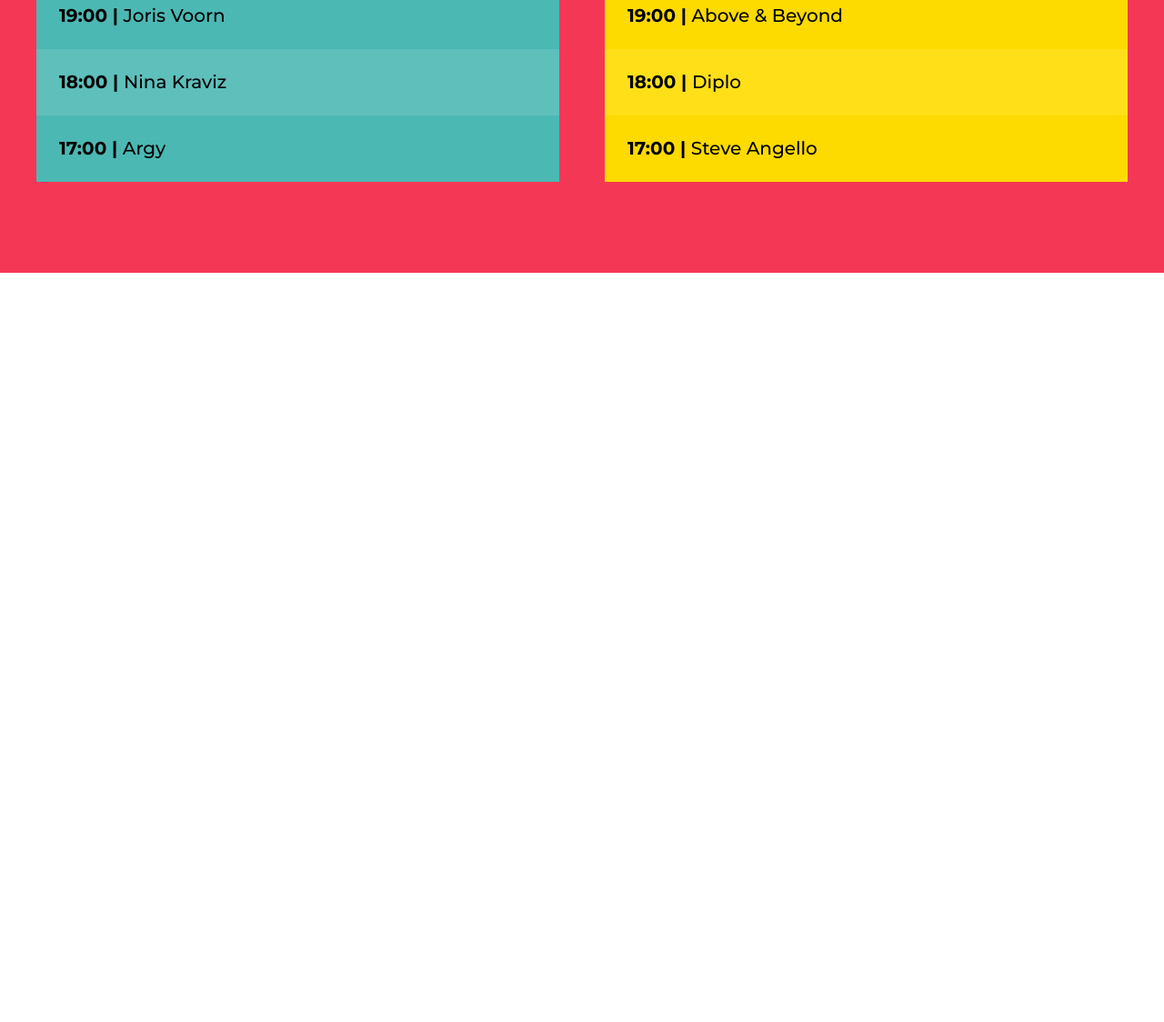
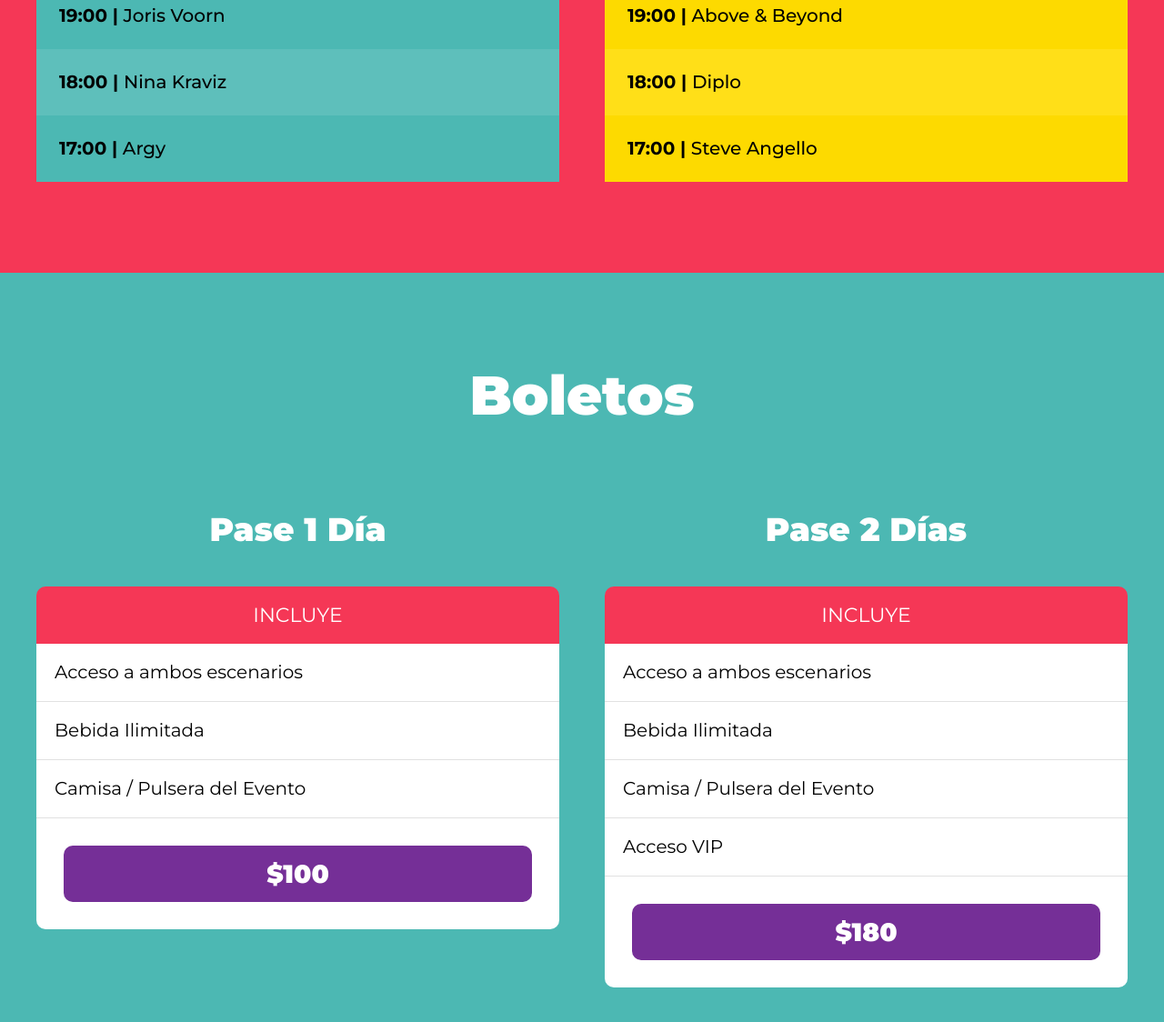
Before and after one commit to NicolasRojas1/Practica-festival-musica, a website: page index.html in a window 1280 px wide. Shown: the part 2604-3728 px from the top of the page at 91% size. Before the commit the page ends 2904 px from the top, so only its background shows below. Drawn offline with Linux system fonts and the light colour scheme.

Commit message:
[ADD] seccion boletos

```diff
--- a/index.html
+++ b/index.html
@@ -164,6 +164,46 @@
         </div> <!--.escenarios-contenedor -->
     </section>
 
+    <section id="boletos" class="contenedor-boletos">
+        <h3>Boletos</h3>
+
+        <div class="boletos">
+            <div class="pase">
+                <p class="pase-nombre">Pase 1 Día</p>
+                <header class="pase-header">
+                    <p>Incluye</p>
+                </header>
+                <div class="pase-body">
+                    <ul>
+                        <li>Acceso a ambos escenarios</li>
+                        <li>Bebida Ilimitada</li>
+                        <li>Camisa / Pulsera del Evento</li>
+                    </ul>
+                </div>
+                <footer class="pase-footer">
+                    <p>$100</p>
+                </footer>
+            </div>
+            <div class="pase">
+                <p class="pase-nombre">Pase 2 Días</p>
+                <header class="pase-header">
+                    <p>Incluye</p>
+                </header>
+                <div class="pase-body">
+                    <ul>
+                        <li>Acceso a ambos escenarios</li>
+                        <li>Bebida Ilimitada</li>
+                        <li>Camisa / Pulsera del Evento</li>
+                        <li>Acceso VIP</li>
+                    </ul>
+                </div>
+                <footer class="pase-footer">
+                    <p>$180</p>
+                </footer>
+            </div>
+        </div>
+    </section>
+
 </body>
 
 </html>
--- a/src/scss/base/_mixins.scss
+++ b/src/scss/base/_mixins.scss
@@ -29,7 +29,7 @@
     }
 }
 
-@mixin contenedor {
+@mixin contenedor { //sirve bastante para centrar
     width: 95%;
     max-width: 120rem;
     margin: 0 auto;
--- /dev/null
+++ b/src/scss/layout/_boletos.scss
@@ -0,0 +1,94 @@
+@use 'base/variables' as v;
+@use 'base/mixins' as m;
+
+.contenedor-boletos {
+    background-color: v.$verde;
+
+    h3 {
+        color: v.$blanco;
+    }
+
+    .boletos {
+        @include m.contenedor; //asi lo centro
+
+        @include m.tablet {
+            @include m.grid(2);
+        }
+    }
+}
+
+/* el simbolo & toma el nombre del padre en este caso .pase y agrega la segunda
+    lo que quedaria en pase-nombre, tal y como esta en la clase hija esto permite que no
+    agregue la clase principal en el app.css que se va generando, sino que solo se
+    genere la que se tiene en el html*/
+
+.pase {
+    //Para indicarle los tiempos y como de la transicion
+    transition: transform .3s ease-in-out;
+    &:hover {
+        transform: scale(1.1); //crece un 10%
+    }
+
+    &-nombre {
+        font-size: 3.6rem;
+        font-weight: 900;
+        text-align: center;
+        color: v.$blanco;
+    }
+
+    &-header,
+    &-footer {
+        padding: 0.5rem;
+
+        p {
+            text-align: center;
+            color: v.$blanco;
+            margin: 0;
+        }
+    }
+
+    &-header {
+        background-color: v.$rosa;
+        border-radius: 1rem 1rem 0 0;
+
+        p {
+            text-transform: uppercase;
+            font-size: 2.2rem;
+            padding: 1rem 0;
+        }
+    }
+
+    &-body {
+        background-color: v.$blanco;
+
+        ul {
+            @include m.resetear-lista;
+
+            li {
+                padding: 2rem;
+                border-bottom: 1px solid #e1e1e1; //las lineas de la lista
+            }
+        }
+    }
+
+    &-footer {
+        background-color: v.$blanco;
+        padding: 3rem;
+        border-radius: 0 0 1rem 1rem ;
+
+        p {
+            font-size: 2.8rem;
+            font-weight: 900;
+            background-color: v.$morado;
+            padding: 1rem 0;
+            border-radius: 1rem;
+            cursor: pointer;
+            transition:  background-color .3s; //asi cambia de color mas suave
+
+            &:hover { //al momento de señalar el precio
+                background-color: darken(v.$morado, 30%);
+            }
+        }
+    }
+
+}
--- a/src/scss/layout/_index.scss
+++ b/src/scss/layout/_index.scss
@@ -2,3 +2,4 @@
 @forward 'video';
 @forward 'festival';
 @forward 'lineup';
+@forward 'boletos';
```
Also changed, not shown: build/css/app.css.
